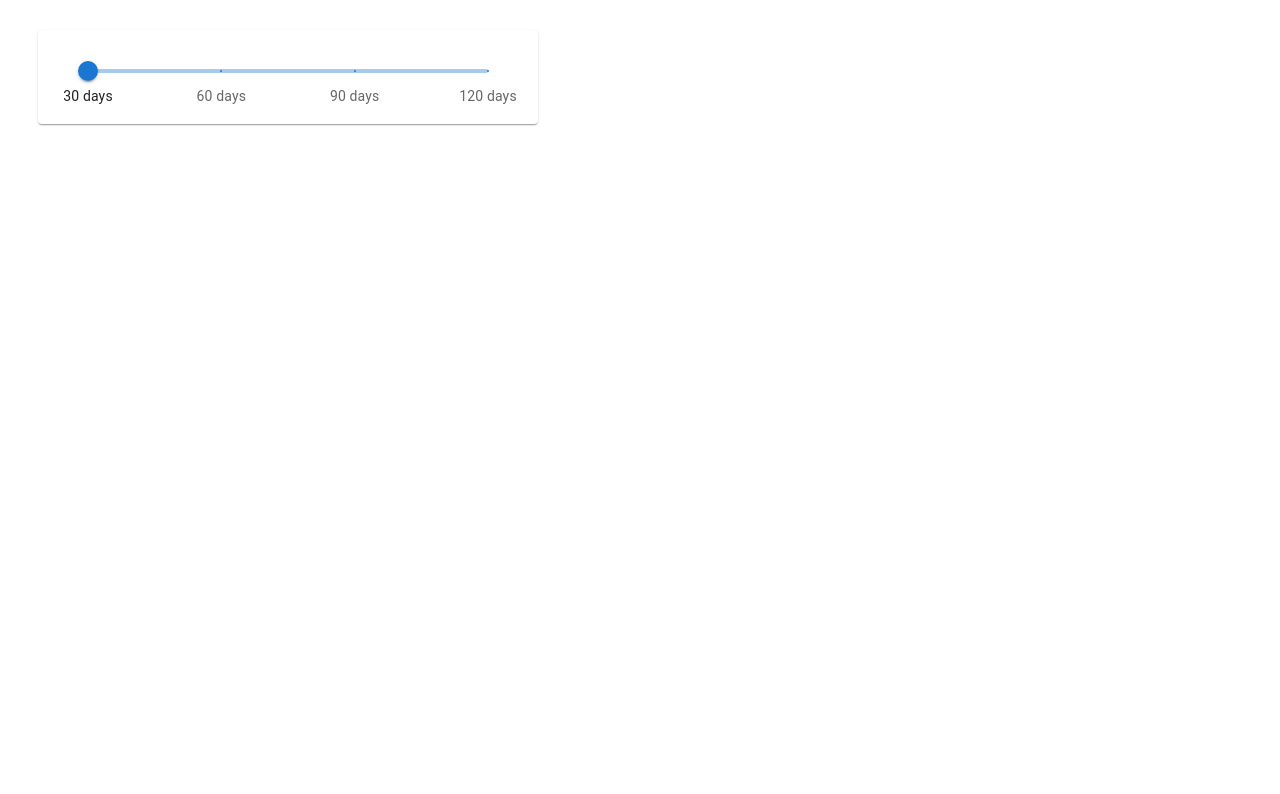
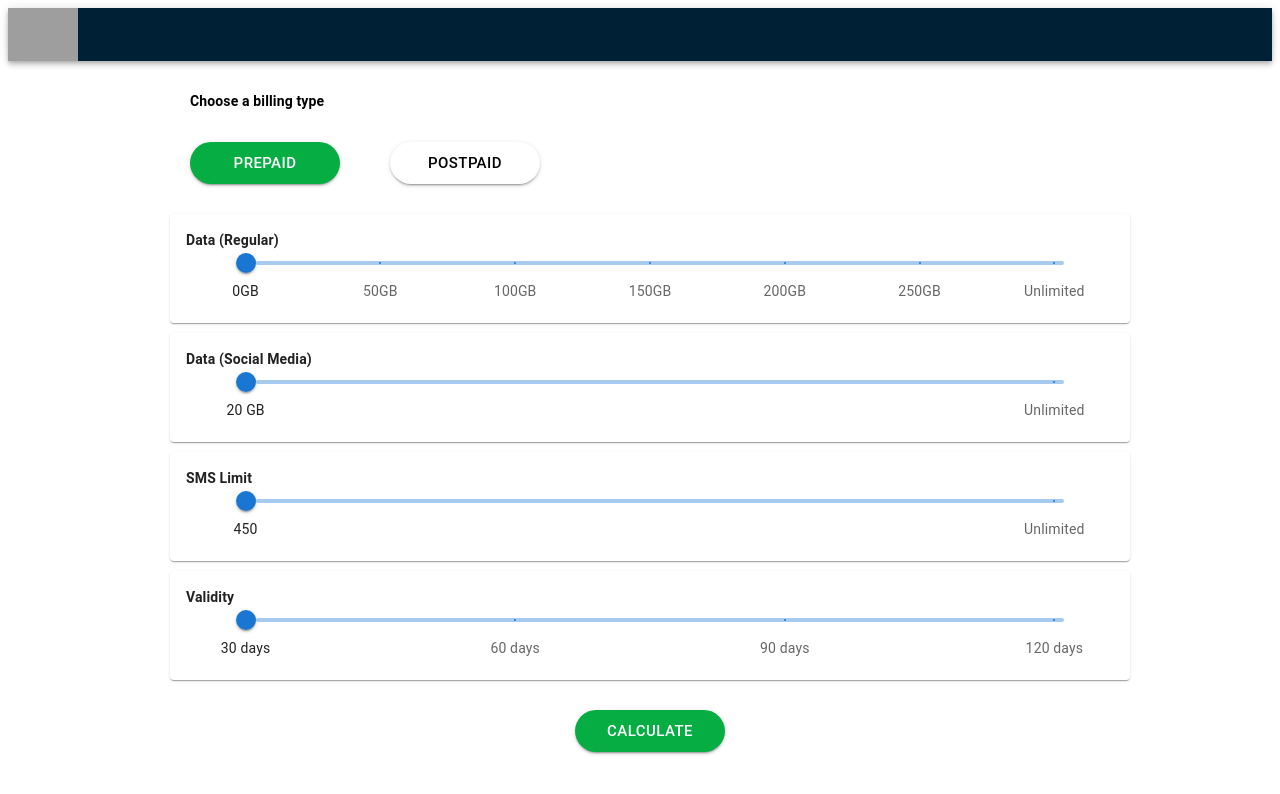
Before and after one commit to adobe-khalid/salam-rfp, a React (Create React App) app: page / in a window 1280 px wide. Shown: the top 794 px of the page. Built offline with nearby package versions, Linux system fonts and the light colour scheme; grey boxes are pictures that could not be loaded.

Commit message:
Salam RFP POC - Latest code

```diff
--- a/src/App.js
+++ b/src/App.js
@@ -3,225 +3,232 @@ import Box from "@mui/material/Box";
 import Slider from "@mui/material/Slider";
 import Card from "@mui/material/Card";
 import CardContent from "@mui/material/CardContent";
+import AppBar from "@mui/material/AppBar";
+import React, { useEffect, useState, useRef } from "react";
+import Stack from "@mui/material/Stack";
+import Radio from "@mui/material/Radio";
+import RadioGroup from "@mui/material/RadioGroup";
+import FormControlLabel from "@mui/material/FormControlLabel";
+import FormControl from "@mui/material/FormControl";
+import FormLabel from "@mui/material/FormLabel";
 
-export default function App() {
-  const jsonData = {
-    data: {
-      data: {
-        item: {
-          _path: "/content/dam/salam/sa/assemblers/genericassembly",
-          title: null,
-          sectionHeading: "Build Your Own Package",
-          recommendedSectionHeading: "Recommendation",
-          logo: null,
-          links: [
-            { label: "Add this plan", url: null },
-            { label: "Buy Addon", url: null },
-          ],
-          addOns: [
-            { name: "500MB", validity: "7", price: "7", currencySymbol: "﷼" },
-            { name: "1GB", validity: "7", price: "12", currencySymbol: "﷼" },
-            { name: "3GB", validity: "7", price: "25", currencySymbol: "﷼" },
-            { name: "5GB", validity: "15", price: "39", currencySymbol: "﷼" },
-            { name: "10GB", validity: "7", price: "30", currencySymbol: "﷼" },
-            { name: "10GB", validity: "30", price: "65", currencySymbol: "﷼" },
-            { name: "15GB", validity: "14", price: "45", currencySymbol: "﷼" },
-            { name: "20GB", validity: "14", price: "55", currencySymbol: "﷼" },
-            { name: "20GB", validity: "30", price: "85", currencySymbol: "﷼" },
-            { name: "40GB", validity: "30", price: "85", currencySymbol: "﷼" },
-            {
-              name: "100GB",
-              validity: "30",
-              price: "160",
-              currencySymbol: "﷼",
-            },
-            {
-              name: "Unlimited",
-              validity: "30",
-              price: "325",
-              currencySymbol: "﷼",
-            },
-          ],
-          plans: [
-            {
-              name: "Solo 74",
-              type: "Voice & Data",
-              billingType: "Prepaid",
-              price: 85.68,
-              currencySymbol: "﷼",
-              validity: 30.0,
-              data: "20 GB",
-              socialMedia: "20 GB",
-              sms: "450",
-            },
-            {
-              name: "Solo 99",
-              type: "Voice & Data",
-              billingType: "Prepaid",
-              price: 113.85,
-              currencySymbol: "﷼",
-              validity: 30.0,
-              data: "35 GB",
-              socialMedia: "Unlimited",
-              sms: "450",
-            },
-            {
-              name: "Solo 149",
-              type: "Voice & Data",
-              billingType: "Prepaid",
-              price: 171.35,
-              currencySymbol: "﷼",
-              validity: 30.0,
-              data: "59 GB",
-              socialMedia: "Unlimited",
-              sms: "Unlimited",
-            },
-            {
-              name: "Solo 160",
-              type: "Voice & Data",
-              billingType: "Prepaid",
-              price: 184.0,
-              currencySymbol: "﷼",
-              validity: 60.0,
-              data: "50 GB",
-              socialMedia: "Unlimited",
-              sms: "450",
-            },
-            {
-              name: "Solo 240",
-              type: "Voice & Data",
-              billingType: "Prepaid",
-              price: 276.0,
-              currencySymbol: "﷼",
-              validity: 90.0,
-              data: "90 GB",
-              socialMedia: "Unlimited",
-              sms: "450",
-            },
-            {
-              name: "Solo 340",
-              type: "Voice & Data",
-              billingType: "Prepaid",
-              price: 333391.0,
-              currencySymbol: "﷼",
-              validity: 120.0,
-              data: "135 GB",
-              socialMedia: "Unlimited",
-              sms: "450",
-            },
-            {
-              name: "Solo 74",
-              type: "Voice & Data",
-              billingType: "Postpaid",
-              price: 85.68,
-              currencySymbol: "﷼",
-              validity: 30.0,
-              data: "20 GB",
-              socialMedia: "20 GB",
-              sms: "450",
-            },
-            {
-              name: "Solo 99",
-              type: "Voice & Data",
-              billingType: "Prepaid",
-              price: 113.85,
-              currencySymbol: "﷼",
-              validity: 30.0,
-              data: "35 GB",
-              socialMedia: "Unlimited",
-              sms: "450",
-            },
-            {
-              name: "Solo 149",
-              type: "Voice & Data",
-              billingType: "Postpaid",
-              price: 171.35,
-              currencySymbol: "﷼",
-              validity: 30.0,
-              data: "59 GB",
-              socialMedia: "Unlimited",
-              sms: "Unlimited",
-            },
-            {
-              name: "Solo Infinite",
-              type: "Voice & Data",
-              billingType: "Postpaid",
-              price: 412.85,
-              currencySymbol: "﷼",
-              validity: 30.0,
-              data: "Unlimited",
-              socialMedia: "Unlimited",
-              sms: "Unlimited",
-            },
-          ],
-          config: null,
-        },
-      },
-    },
-  };
+import {
+  validity,
+  smsLimit,
+  dataLimit,
+  socialMediaLimit,
+} from "./sliderValues";
+import Typography from "@mui/material/Typography";
+import Button from "@mui/material/Button";
 
-  let plans = jsonData.data.data.item.plans;
-
-  let getUniqueValues = (filteredData, trailString) => {
-    let uniqueData = filteredData.filter(
-      (data, index) => filteredData.indexOf(data) === index
-    );
-    let valueLabelPair = [];
-    uniqueData.forEach((element) => {
-      let numValue = element;
-      console.log(`${element} "type" ${typeof element}`);
-      valueLabelPair.push({
-        value: numValue,
-        label: `${numValue + " " + trailString}`,
-      });
-    });
-    return valueLabelPair;
-  };
-
-  let validityArray = getUniqueValues(
-    plans.map((plan) => plan.validity.toString()),
-    "days"
-  );
-
-  let dataLimitArray = getUniqueValues(
-    plans.map((plan) => plan.data.toString()),
-    ""
-  );
-
-  console.log('dataLimitArray', dataLimitArray);
-
-  function valuetext(value) {
+function validityText(value) {
   return `${value} days`;
 }
 
-  function valueLabelFormat(value) {
-    return validityArray.findIndex((validity) => validity.value === value) + 1;
+function smsLimitText(value) {
+  return `${value} sms`;
 }
 
-  function defaultValue(arr) {
-    return arr[0].value;
+function dataLimitText(value) {
+  return `${value} GB`;
 }
 
+const CustomSlider = ({
+  label,
+  ariaValueText,
+  defaultVal,
+  step = null,
+  min,
+  max,
+  marks,
+}) => {
   return (
-    <div className="App">
-      <Box sx={{ width: 500, m: "30px" }}>
-        <Card sx={{ minWidth: 500 }}>
+    <Box sx={{ width: "100%", m: "10px" }}>
+      <Card sx={{ minWidth: "100%" }}>
         <CardContent>
+          <Typography sx={{ fontSize: 14, fontWeight: "bold" }} align="left">
+            {label}
+          </Typography>
           <Slider
-              sx={{ m: "10px", width: 400 }}
-              aria-label="Restricted values"
-              defaultValue={defaultValue(validityArray)}
-              valueLabelFormat={valueLabelFormat}
-              getAriaValueText={valuetext}
-              step={null}
-              min={30}
-              max={120}
+            sx={{ p: "10px", width: "85%" }}
+            aria-label="Custom marks"
+            defaultValue={defaultVal}
+            getAriaValueText={ariaValueText}
+            step={step}
+            min={min}
+            max={max}
             valueLabelDisplay="off"
-              marks={validityArray}
+            marks={marks}
           />
         </CardContent>
       </Card>
     </Box>
+  );
+};
+export default function App() {
+  const [isCalculated, setIsCalculated] = useState(false);
+  const [value, setValue] = React.useState("20 GB");
+  const [isPrepaid, setIsPrepaid] = React.useState(true);
+
+  const ref = useRef(null);
+
+  const handleCalculate = () => {
+    setIsCalculated(true);
+    ref.current?.scrollIntoView({ behavior: "smooth" });
+  };
+
+  const handleChange = (event) => {
+    setValue(event.target.value);
+  };
+
+  return (
+    <div className="App">
+      <AppBar position="static" sx={{ backgroundColor: "#002035" }}>
+         {" "}
+        <img
+          src="https://salammobile.sa/wp-content/uploads/2022/03/mySalamLogo-min.png.webp"
+          width="70"
+          alt="Header"
+        />
+      </AppBar>
+      <div className="container">
+        <div>
+          <Typography
+            sx={{ fontSize: 14, fontWeight: "bold", m: "30px" }}
+            align="left"
+          >
+            Choose a billing type
+          </Typography>
+          <Box
+            display="flex"
+            justifyContent="space-between"
+            sx={{ width: 350, m: "30px" }}
+          >
+            <Button
+              sx={{ borderRadius: 28, width: 150 }}
+              variant="contained"
+              size="large"
+              className={isPrepaid ? "selected" : "unselected"}
+              onClick={() => {
+                setIsPrepaid(!isPrepaid);
+              }}
+            >
+              Prepaid
+            </Button>
+            <Button
+              sx={{ borderRadius: 28, width: 150 }}
+              variant="contained"
+              size="large"
+              className={!isPrepaid ? "selected" : "unselected"}
+              onClick={() => {
+                setIsPrepaid(!isPrepaid);
+              }}
+            >
+              Postpaid
+            </Button>
+          </Box>
+        </div>
+        <CustomSlider
+          label="Data (Regular)"
+          ariaValueText={dataLimitText}
+          step={10}
+          min={0}
+          max={300}
+          defaultVal={0}
+          marks={dataLimit}
+        />
+        <CustomSlider
+          label="Data (Social Media)"
+          ariaValueText={dataLimitText}
+          min={20}
+          max={40}
+          defaultVal={20}
+          marks={socialMediaLimit}
+        />
+        <CustomSlider
+          label="SMS Limit"
+          ariaValueText={smsLimitText}
+          min={450}
+          max={900}
+          defaultVal={450}
+          marks={smsLimit}
+        />
+        <CustomSlider
+          label="Validity"
+          ariaValueText={validityText}
+          min={30}
+          max={120}
+          defaultVal={30}
+          marks={validity}
+        />
+        <div className="calc">
+          <Box
+            display="flex"
+            justifyContent="center"
+            sx={{ width: "100%", p: "10px", m: "20px 0px" }}
+          >
+            <Button
+              sx={{ borderRadius: 28, width: 150 }}
+              variant="contained"
+              size="large"
+              onClick={handleCalculate}
+            >
+              Calculate
+            </Button>
+          </Box>
+        </div>
+
+        {isCalculated ? (
+          <div ref={ref}>
+            <Box sx={{ width: "100%" }}>
+              <Card sx={{ width: "100%", height: 150, my: "20px" }}>
+                <CardContent>
+                  <Typography sx={{ fontSize: 14 }} align="right">
+                    <Stack
+                      direction="row"
+                      justifyContent="space-between"
+                      alignItems="center"
+                    >
+                      <Typography gutterBottom component="div">
+                        Recommanded Plan
+                      </Typography>
+                      <Typography gutterBottom component="div">
+                        Solo 99
+                      </Typography>
+                    </Stack>
+                    <Stack
+                      direction="row"
+                      justifyContent="space-between"
+                      alignItems="center"
+                    >
+                      <Typography gutterBottom component="div">
+                        Add On
+                      </Typography>
+                      <Typography gutterBottom component="div">
+                        15 GB
+                      </Typography>
+                    </Stack>
+                    <Stack
+                      direction="row"
+                      justifyContent="space-between"
+                      alignItems="center"
+                    >
+                      <Typography gutterBottom variant="h6" component="div">
+                        Total Price
+                      </Typography>
+                      <Typography gutterBottom component="div">
+                        158.85 SAR
+                      </Typography>
+                    </Stack>
+                  </Typography>
+                </CardContent>
+              </Card>
+            </Box>
+          </div>
+        ) : (
+          <></>
+        )}
+      </div>
     </div>
   );
 }
```
Lines whose indentation alone changed are shown as unchanged.
